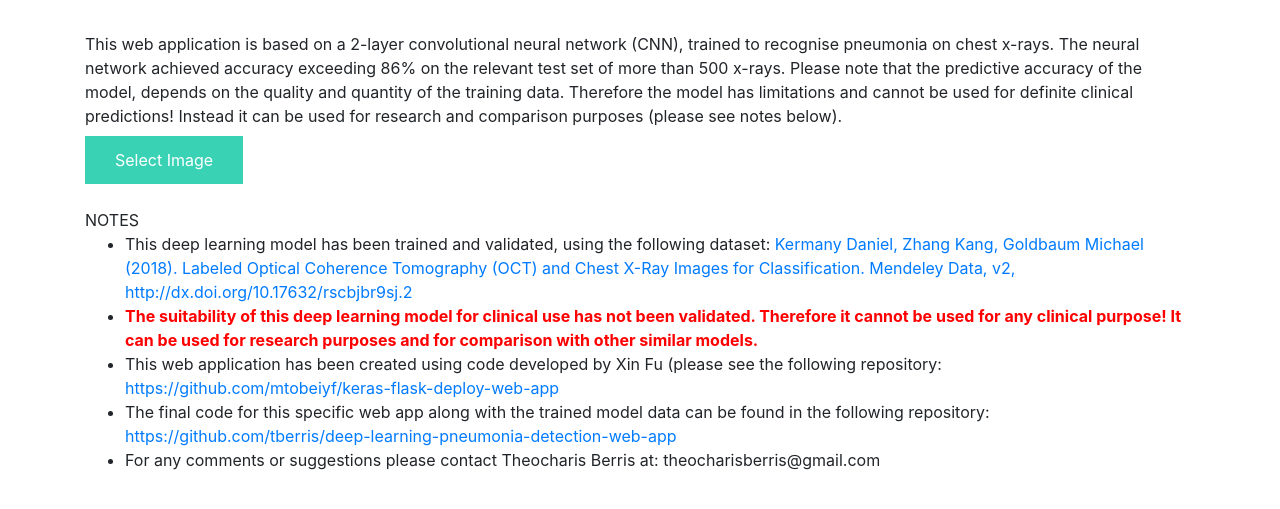
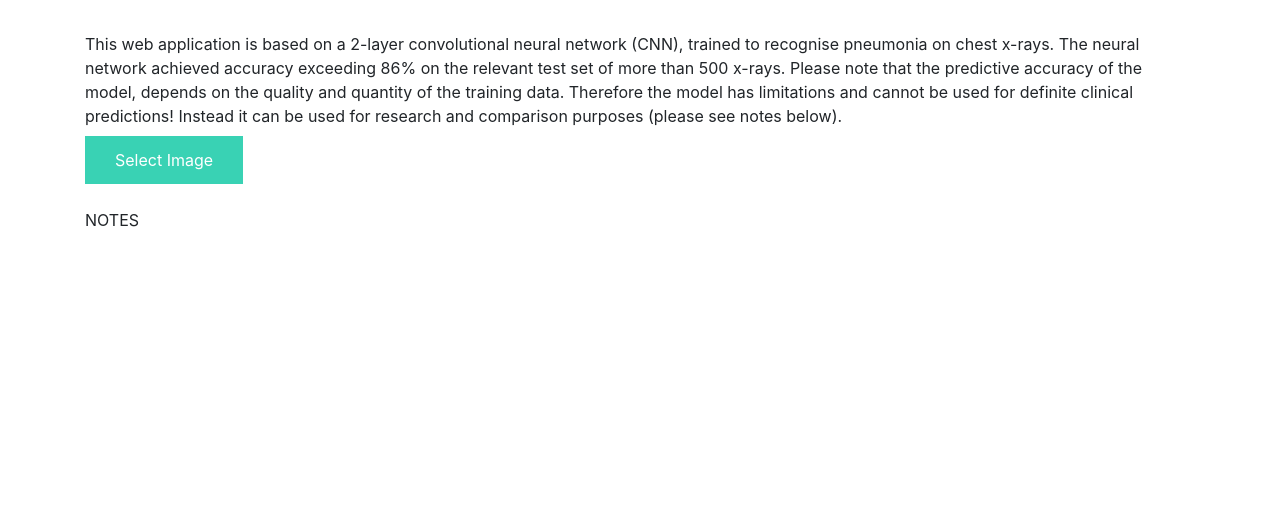
Before and after one commit to bharathpawar/lungs-webapp, a Flask app: page / in a window 1280 px wide. Shown: the part 56-565 px from the top of the page. Run offline with Flask 2, Linux system fonts and the light colour scheme; some libraries are stand-ins or nearby versions.

Commit message:
maybe last

```diff
--- a/app.py
+++ b/app.py
@@ -36,7 +36,7 @@ print('Model loaded. Start serving...')
 
 
 def model_predict(img_path, model):
-    img = image.load_img(img_path, target_size=(64, 64))  # target_size must agree with what the trained model expects!!
+    img = image.load_img(img_path, target_size=(200, 200))  # target_size must agree with what the trained model expects!!
 
     # Preprocessing the image
     img = image.img_to_array(img)
--- a/templates/index.html
+++ b/templates/index.html
@@ -34,11 +34,6 @@ This web application is based on a 2-layer convolutional neural network (CNN), t
 <body>
 NOTES
 <ul>
-<li>This deep learning model has been trained and validated, using the following dataset: <a href="https://data.mendeley.com/datasets/rscbjbr9sj/2">Kermany Daniel, Zhang Kang, Goldbaum Michael (2018). Labeled Optical Coherence Tomography (OCT) and Chest X-Ray Images for Classification. Mendeley Data, v2, http://dx.doi.org/10.17632/rscbjbr9sj.2</a></li>
-<li><b style="color:red;">The suitability of this deep learning model for clinical use has not been validated. Therefore it cannot be used for any clinical purpose! It can be used for research purposes and for comparison with other similar models.</b></li>
-<li>This web application has been created using code developed by Xin Fu (please see the following repository: </h2><a href="https://github.com/mtobeiyf/keras-flask-deploy-webapp">https://github.com/mtobeiyf/keras-flask-deploy-web-app</a></li>
-<li>The final code for this specific web app along with the trained model data can be found in the following repository: </h2><a href="https://github.com/tberris/deep-learning-pneumonia-detection-web-app">https://github.com/tberris/deep-learning-pneumonia-detection-web-app</a></li>
-<li>For any comments or suggestions please contact Theocharis Berris at: theocharisberris@gmail.com</li>
 </ul>
 </body>
 {% endblock %}
```
